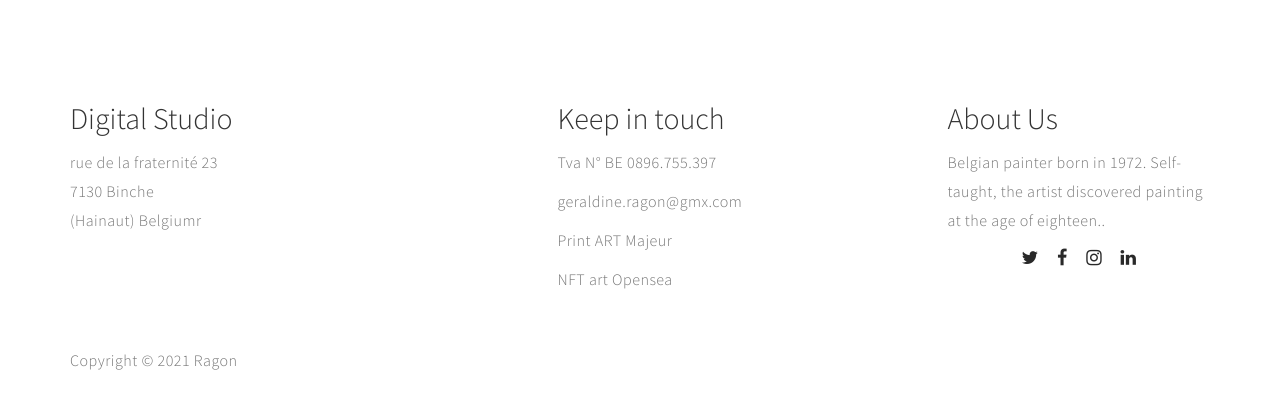
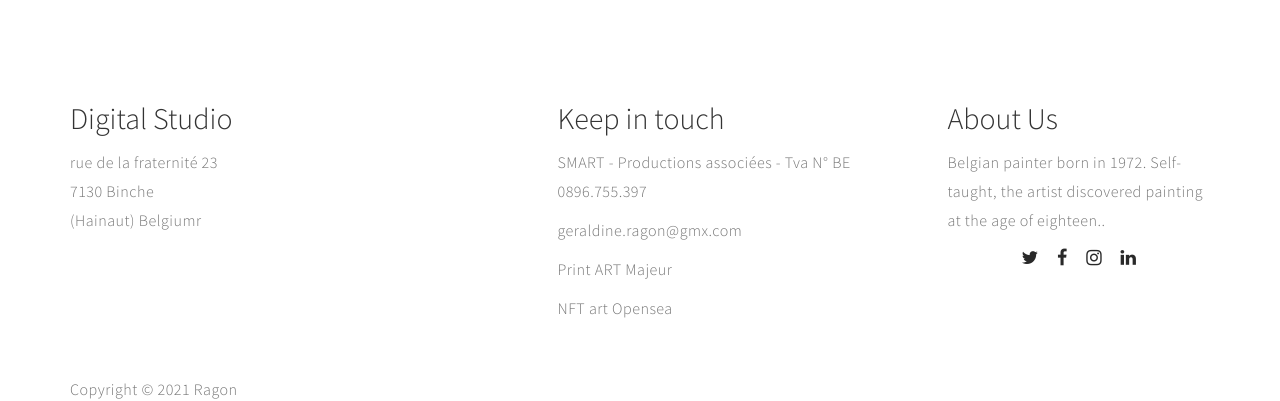
Before and after one commit to gydeeweb/art-abstract, a plain HTML site: page index.html in a window 1280 px wide. Shown: the part 3573-3974 px from the top of the page. Drawn offline with Linux system fonts and the light colour scheme.

Commit message:
Update index.html

```diff
--- a/index.html
+++ b/index.html
@@ -328,7 +328,7 @@ http://www.tooplate.com/view/2099-scenic
                <div class="col-md-4 col-sm-6">
                     <div class="footer-info">
                     	<h2>Keep in touch</h2>
-                         <p><a href="">Tva N° BE 0896.755.397</a></p>
+                         <p><a href="">SMART - Productions associées - Tva N° BE 0896.755.397</a></p>
                          <p><a href="mailto:geraldine.ragon@gmx.com">geraldine.ragon@gmx.com</a></p>
                          <p><a href="https://www.artmajeur.com/geraldine-painting">Print ART Majeur</a></p>
                            <p><a href="https://opensea.io/gydee">NFT art Opensea</a></p>
```
